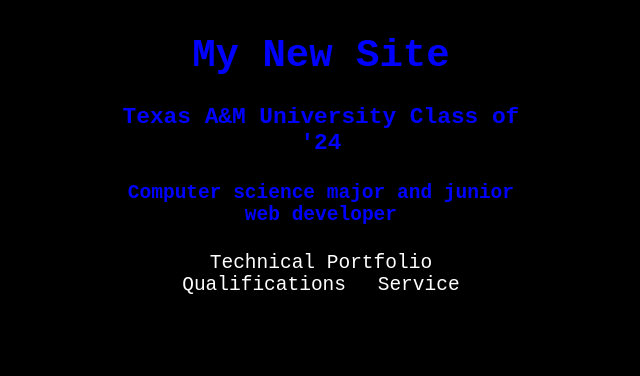
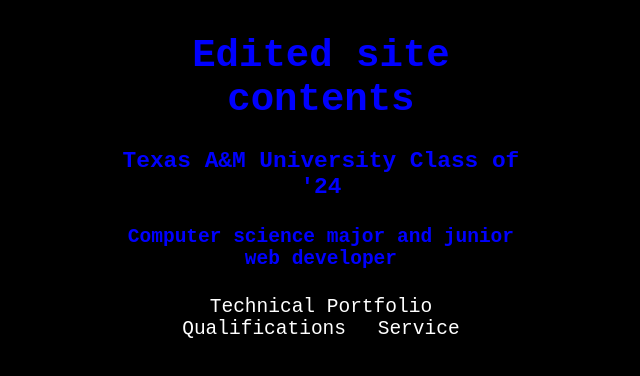
Before and after one commit to jrr2024/csce412jrasmussen, a plain HTML site: page index.html in a window 1280 px wide. Shown: the whole page, without its empty margins (319-959 px from the left). Drawn offline with Linux system fonts and the light colour scheme.

Commit message:
Update index.html

```diff
--- a/index.html
+++ b/index.html
@@ -10,7 +10,7 @@
         </div>
         <div class="column">
           <div class="main_col">
-            <h1>My New Site</h1>
+            <h1>Edited site contents </h1>
             <h3>Texas A&M University Class of '24</h3>
             <h4>Computer science major and junior web developer</h4>
             <a class="basic_link" href="technical_portfolio.html">Technical Portfolio</a>
```
